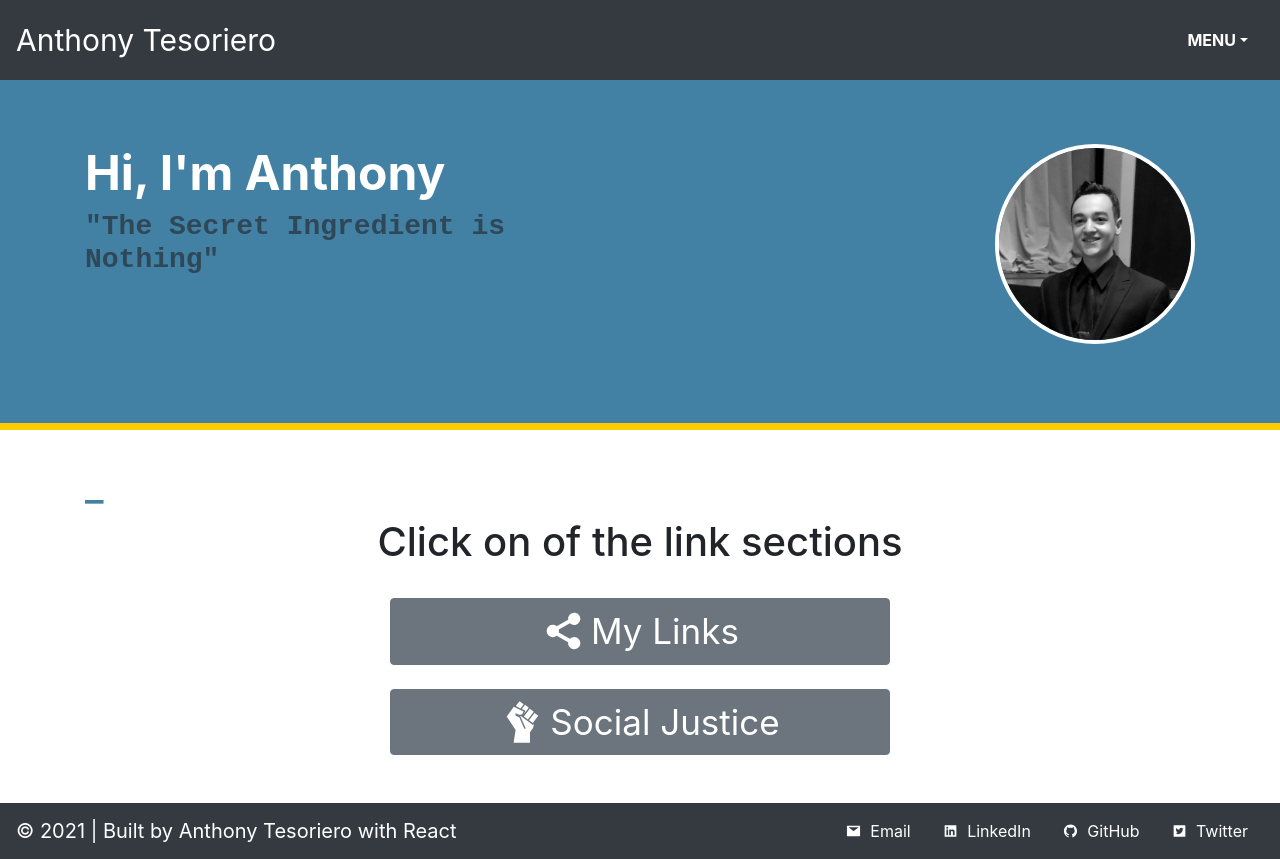
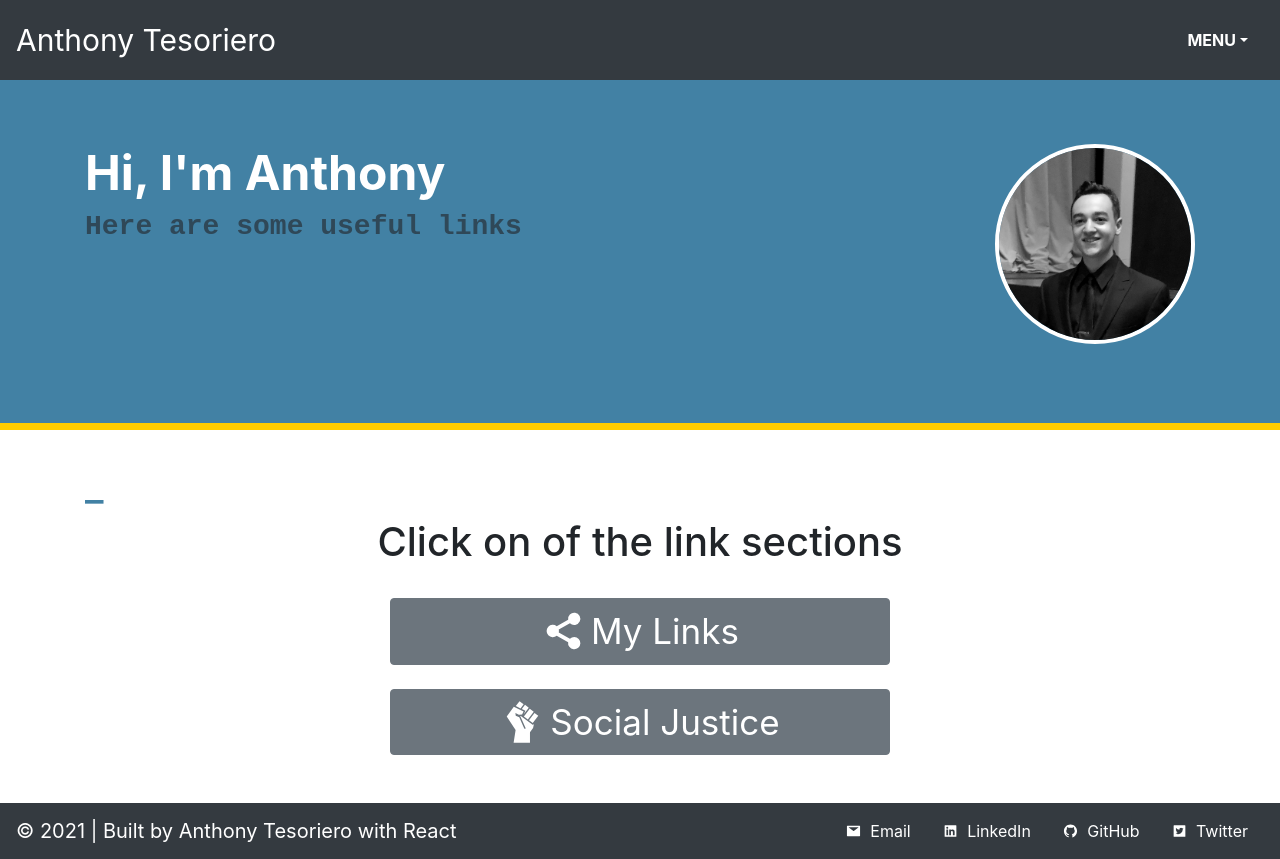
Before and after one commit to anttesoriero/AntTesReact, a React (Create React App) app in the folder AntTes/react-typescript/: page /splash in a window 1280 px wide. Built offline with nearby package versions, Linux system fonts and the light colour scheme.

Commit message:
Fix Typo

```diff
--- a/AntTes/react-typescript/src/Pages/Splash.tsx
+++ b/AntTes/react-typescript/src/Pages/Splash.tsx
@@ -76,7 +76,7 @@ const Splash = () => {
                         <Row>
                             <Col>
                                 <h1>Hi, I'm Anthony</h1>
-                                <h3>"The Secret Ingredient is Nothing"</h3>
+                                <h3>Here are some useful links</h3>
                             </Col>
                             <Col><ATSpin image={ATPic} size="200px"/></Col>
                         </Row>
```
